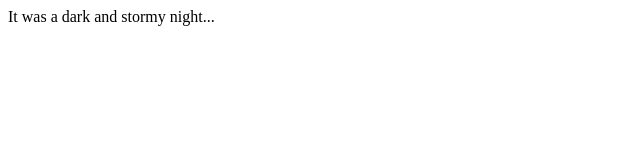
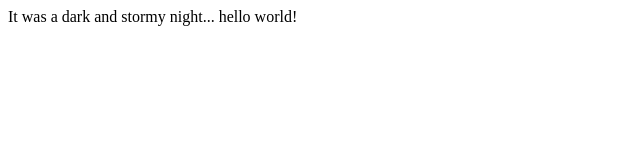
Before and after one commit to green8ball/fireside-story, a plain HTML site: page index.html in a window 1280 px wide. Shown: the whole page, without its empty margins (0-640 px from the left). Drawn offline with Linux system fonts and the light colour scheme.

Commit message:
added second line of story"

```diff
--- a/index.html
+++ b/index.html
@@ -1,5 +1,8 @@
 <html>
     <body>
-        <p>It was a dark and stormy night...</p>
+        <p>It was a dark and stormy night...
+            hello world!
+        </p>
+
     </body>
 </html>
```
